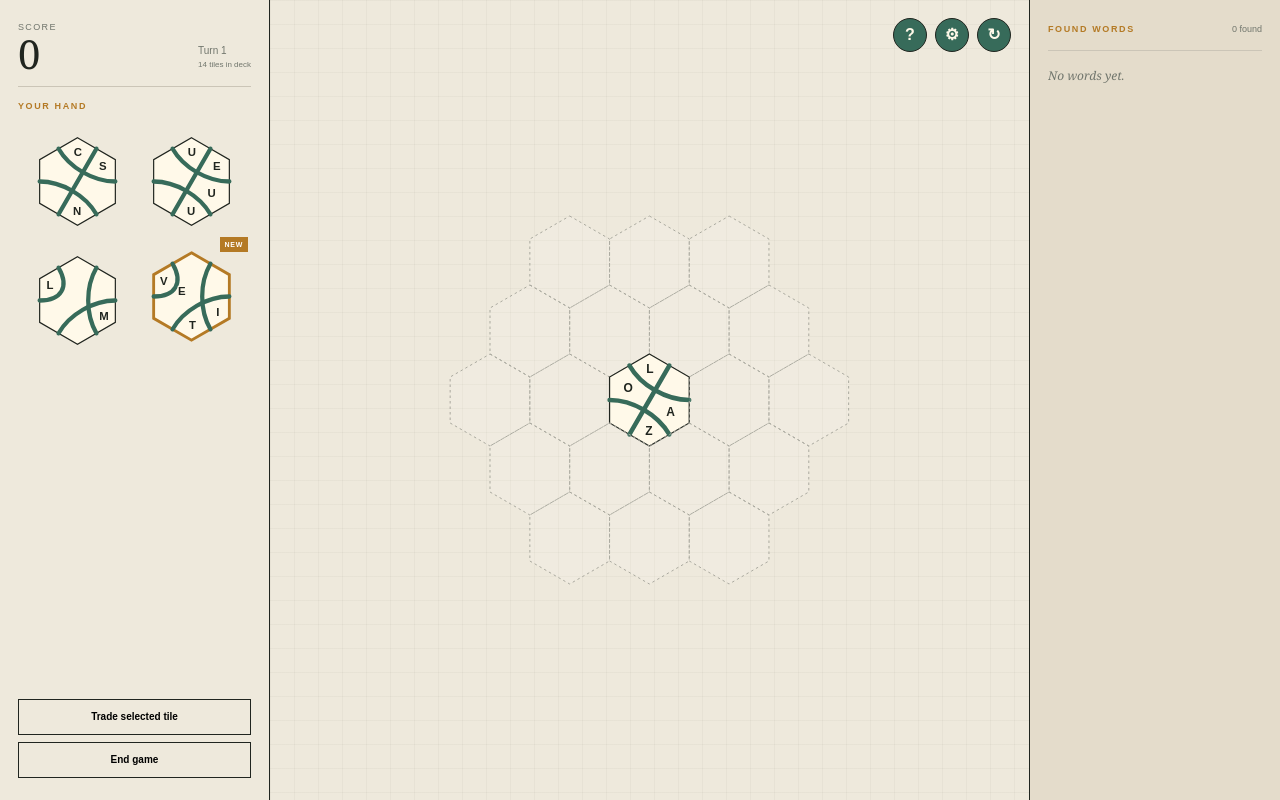
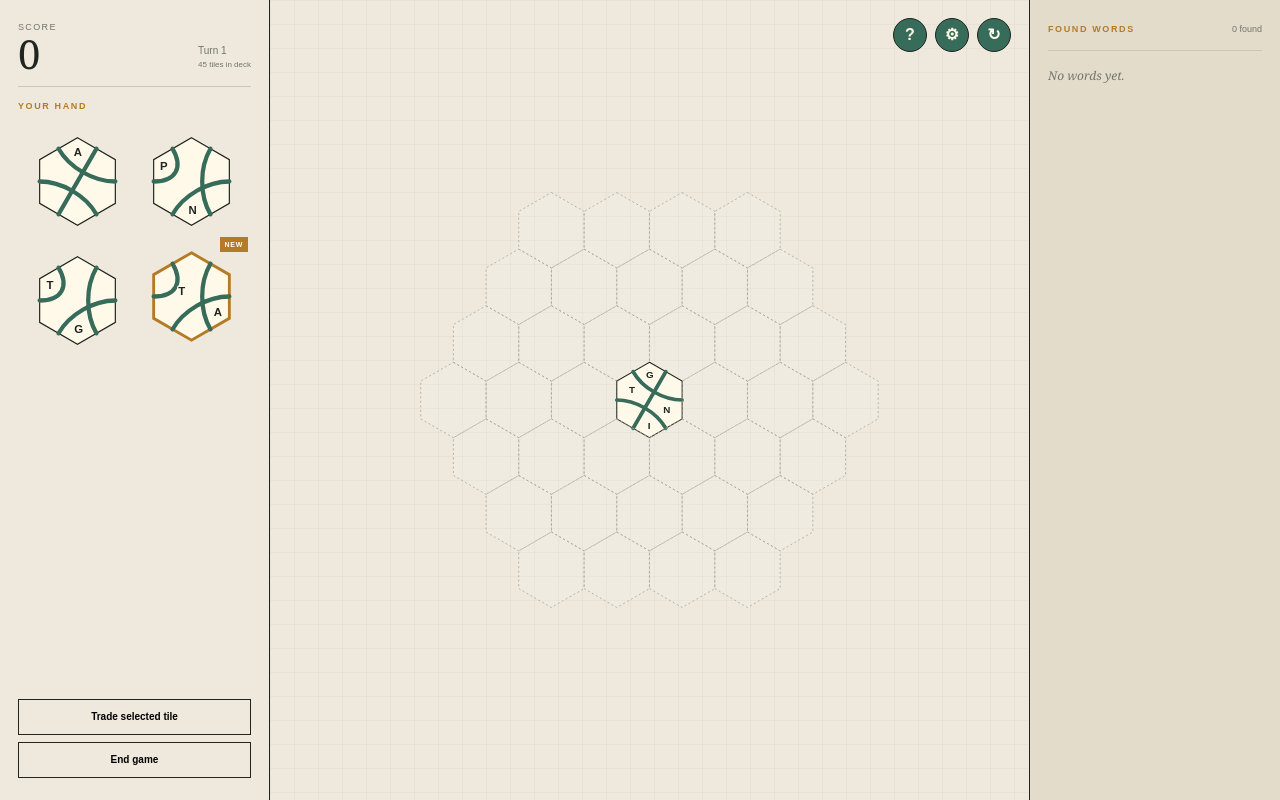
Before and after one commit to emilypries/twiddler, a React (Vite) app: page / in a window 1280 px wide. Built offline with nearby package versions, Linux system fonts and the light colour scheme.

Commit message:
Set larger default game

```diff
--- a/src/App.tsx
+++ b/src/App.tsx
@@ -37,8 +37,8 @@ export default function App(){
   const internal=false;
   const [tab,setTab]=useState<"play"|"lab">("play");
   const [patterns,setPatterns]=useState<Pattern[]>(PATTERNS);
-  const [deckSize,setDeckSize]=useState(19);
-  const [boardSide,setBoardSide]=useState(3);
+  const [deckSize,setDeckSize]=useState(50);
+  const [boardSide,setBoardSide]=useState(4);
   const [startingHand,setStartingHand]=useState(3);
   const [letterSpawnRate,setLetterSpawnRate]=useState(60);
   const [wordColors,setWordColors]=useState<WordColors>(THEMES[4].words);
```
